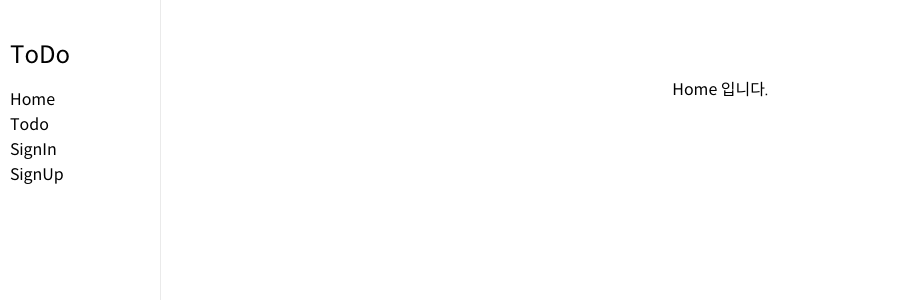
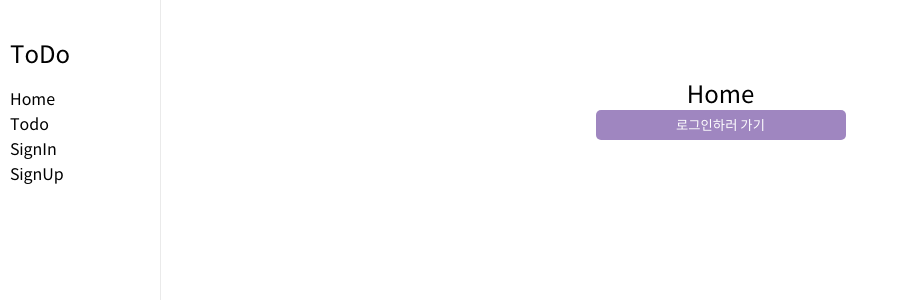
Before and after one commit to sabit1997/wanted-pre-onboarding-frontend, a React (Create React App) app: page / in a window 1280 px wide. Shown: the top 300 px of the page, without its empty margins (0-899 px from the left). Built offline with nearby package versions, Linux system fonts and the light colour scheme.

Commit message:
DesignCSS: Home UI 변경

```diff
--- a/src/pages/Home.tsx
+++ b/src/pages/Home.tsx
@@ -1,3 +1,8 @@
 export default function Home() {
-  return <div className="page-wrapper">Home 입니다.</div>;
+  return (
+    <div className="page-wrapper">
+      <h1 className="page-title">Home</h1>
+      <button className="form-button">로그인하러 가기</button>
+    </div>
+  );
 }
```
